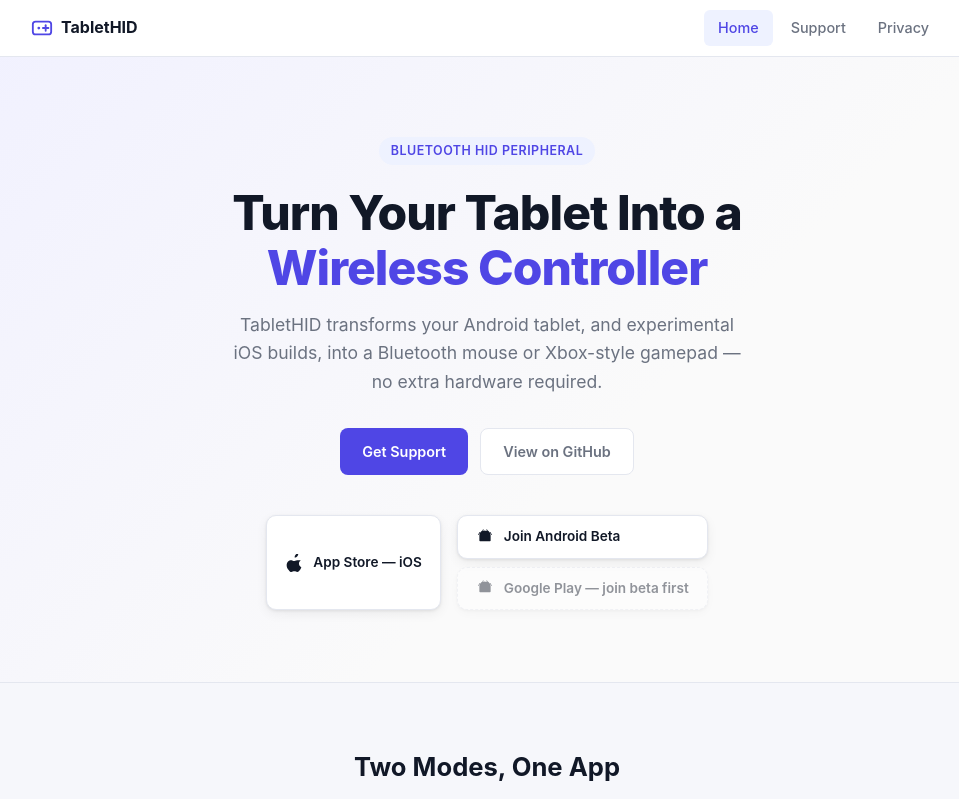
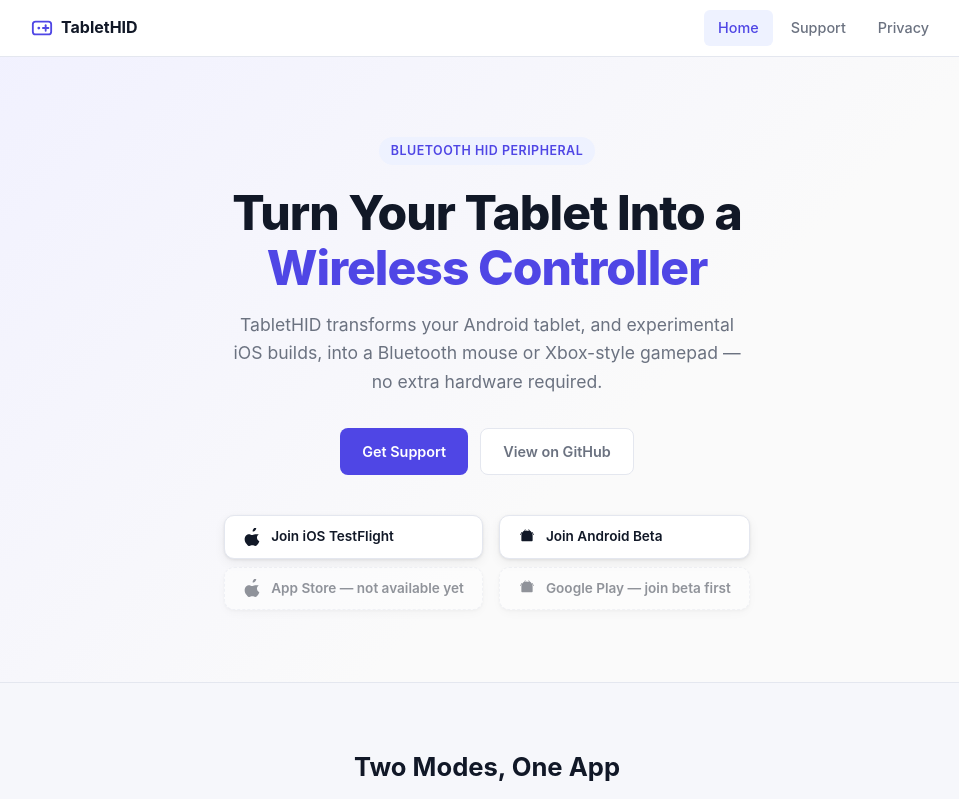
Before and after one commit to Neuro-Mechatronics-Interfaces/TabletHID, a React (Vite) app in the folder web/: page / in a window 1280 px wide. Shown: the top 799 px of the page, without its empty margins (153-1112 px from the left). Built offline with nearby package versions, Linux system fonts and the light colour scheme.

Commit message:
Adds testflight opt-in link for ios.

```diff
--- a/web/src/pages/Home.jsx
+++ b/web/src/pages/Home.jsx
@@ -55,15 +55,25 @@
 const PLAY_OPT_IN_KEY = 'play_tester_optin';
 const PLAY_TESTING_URL = 'https://play.google.com/apps/testing/com.tablet.hid';
 const PLAY_STORE_URL   = 'https://play.google.com/store/apps/details?id=com.tablet.hid';
+const TESTFLIGHT_OPT_IN_KEY = 'testflight_tester_optin';
+const TESTFLIGHT_URL = 'https://testflight.apple.com/join/ZeFCbt44';
 
 export default function Home() {
-  const [hasOptedIn, setHasOptedIn] = useState(
+  const [hasAndroidOptedIn, setHasAndroidOptedIn] = useState(
     () => localStorage.getItem(PLAY_OPT_IN_KEY) === 'true'
   );
+  const [hasIosOptedIn, setHasIosOptedIn] = useState(
+    () => localStorage.getItem(TESTFLIGHT_OPT_IN_KEY) === 'true'
+  );
 
-  function handleJoinBeta() {
+  function handleJoinAndroidBeta() {
     localStorage.setItem(PLAY_OPT_IN_KEY, 'true');
-    setHasOptedIn(true);
+    setHasAndroidOptedIn(true);
+  }
+
+  function handleJoinIosBeta() {
+    localStorage.setItem(TESTFLIGHT_OPT_IN_KEY, 'true');
+    setHasIosOptedIn(true);
   }
 
   return (
@@ -80,24 +90,37 @@
           <a href="https://github.com/Neuro-Mechatronics-Interfaces/TabletHID" className="btn btn-outline" target="_blank" rel="noreferrer">View on GitHub</a>
         </div>
         <div className="platform-badges">
-          <a href="https://apps.apple.com/app/tablethid/id6766346670" className="badge">
-            <AppleLogo />
-            App Store — iOS
-          </a>
+          {/* iOS: TestFlight opt-in while App Store listing is unavailable */}
+          <div className="badge-group">
+            <a
+              href={TESTFLIGHT_URL}
+              className={`badge${hasIosOptedIn ? ' badge-muted' : ''}`}
+              target="_blank"
+              rel="noreferrer"
+              onClick={handleJoinIosBeta}
+            >
+              <AppleLogo />
+              {hasIosOptedIn ? 'Joined TestFlight ✓' : 'Join iOS TestFlight'}
+            </a>
+            <span className="badge badge-locked" aria-label="App Store install is not available yet">
+              <AppleLogo />
+              App Store — not available yet
+            </span>
+          </div>
 
           {/* Android: two-step opt-in flow */}
           <div className="badge-group">
             <a
               href={PLAY_TESTING_URL}
-              className={`badge${hasOptedIn ? ' badge-muted' : ''}`}
+              className={`badge${hasAndroidOptedIn ? ' badge-muted' : ''}`}
               target="_blank"
               rel="noreferrer"
-              onClick={handleJoinBeta}
+              onClick={handleJoinAndroidBeta}
             >
               <AndroidLogo />
-              {hasOptedIn ? 'Joined Beta ✓' : 'Join Android Beta'}
+              {hasAndroidOptedIn ? 'Joined Beta ✓' : 'Join Android Beta'}
             </a>
-            {hasOptedIn ? (
+            {hasAndroidOptedIn ? (
               <a
                 href={PLAY_STORE_URL}
                 className="badge badge-primary"
```
